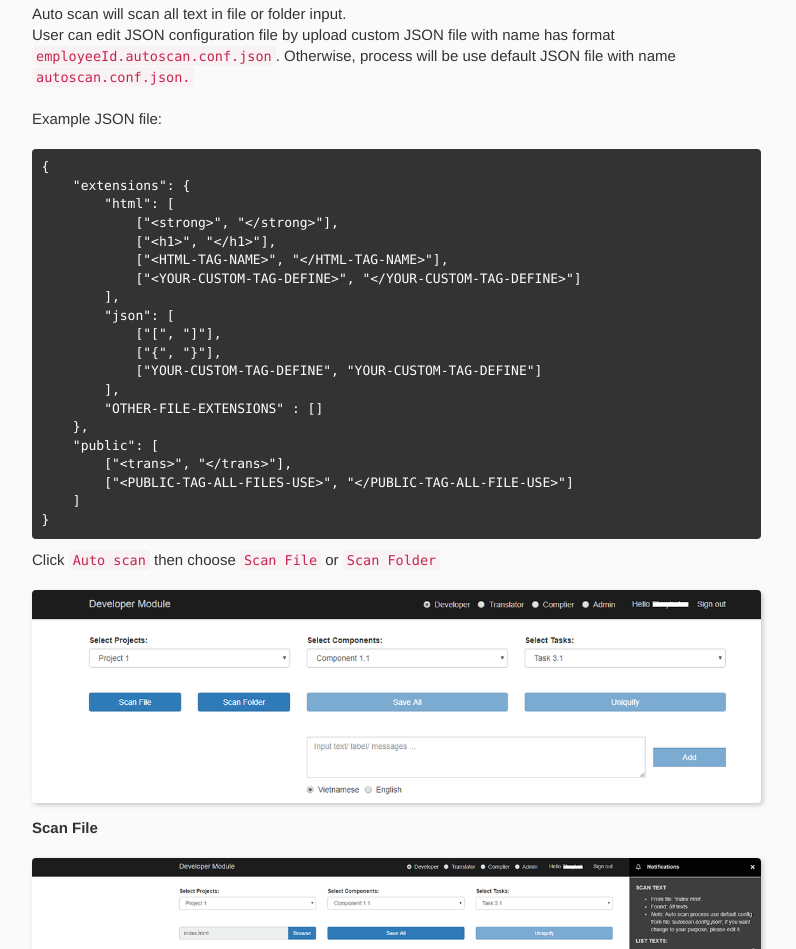
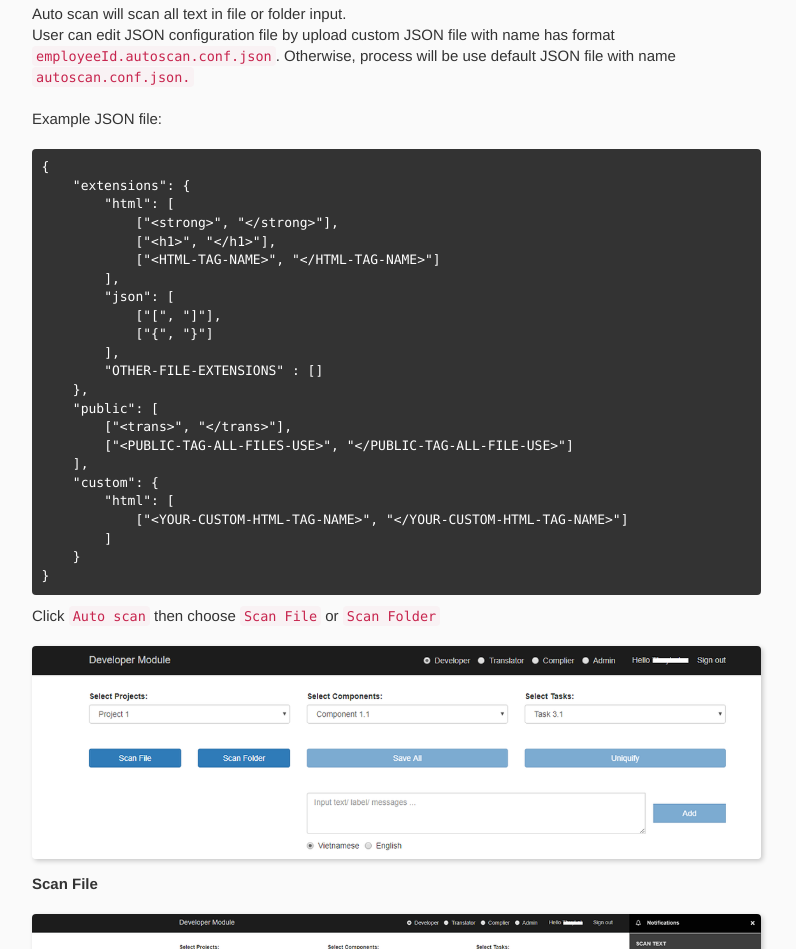
Before and after one commit to 4tgroup/tutorials, a plain HTML site: page page/multilingual-controller/developer-module.html in a window 1280 px wide. Shown: the part 5063-6012 px from the top of the page, without its empty margins (298-1094 px from the left). Drawn offline with Linux system fonts and the light colour scheme.

Commit message:
update autoscan config file

```diff
--- a/css/style.css
+++ b/css/style.css
@@ -101,7 +101,7 @@ ul {
 .hierarchy {
     background: #333;
     color: #fff;
-    max-width: 1200px;
+    max-width: 1144px;
 }
 
 .plugins-list li {
--- a/page/multilingual-controller/developer-module.html
+++ b/page/multilingual-controller/developer-module.html
@@ -175,20 +175,23 @@
         "html": [
             ["&lt;strong&gt;", "&lt;/strong&gt;"],
             ["&lt;h1&gt;", "&lt;/h1&gt;"],
-            ["&lt;HTML-TAG-NAME&gt;", "&lt;/HTML-TAG-NAME&gt;"],
-            ["&lt;YOUR-CUSTOM-TAG-DEFINE&gt;", "&lt;/YOUR-CUSTOM-TAG-DEFINE&gt;"]
+            ["&lt;HTML-TAG-NAME&gt;", "&lt;/HTML-TAG-NAME&gt;"]
         ],
         "json": [
             ["[", "]"],
-            ["{", "}"],
-            ["YOUR-CUSTOM-TAG-DEFINE", "YOUR-CUSTOM-TAG-DEFINE"]
+            ["{", "}"]
         ],
         "OTHER-FILE-EXTENSIONS" : []
     },
     "public": [
         ["&lt;trans&gt;", "&lt;/trans&gt;"],
         ["&lt;PUBLIC-TAG-ALL-FILES-USE&gt;", "&lt;/PUBLIC-TAG-ALL-FILE-USE&gt;"]
-    ]
+    ],
+    "custom": {
+        "html": [
+            ["&lt;YOUR-CUSTOM-HTML-TAG-NAME&gt;", "&lt;/YOUR-CUSTOM-HTML-TAG-NAME&gt;"]
+        ]
+    }
 }
 </code></pre>
                             <p class="lead">Click <code>Auto scan</code> then choose <code>Scan File</code> or <code>Scan Folder</code></p>
```
